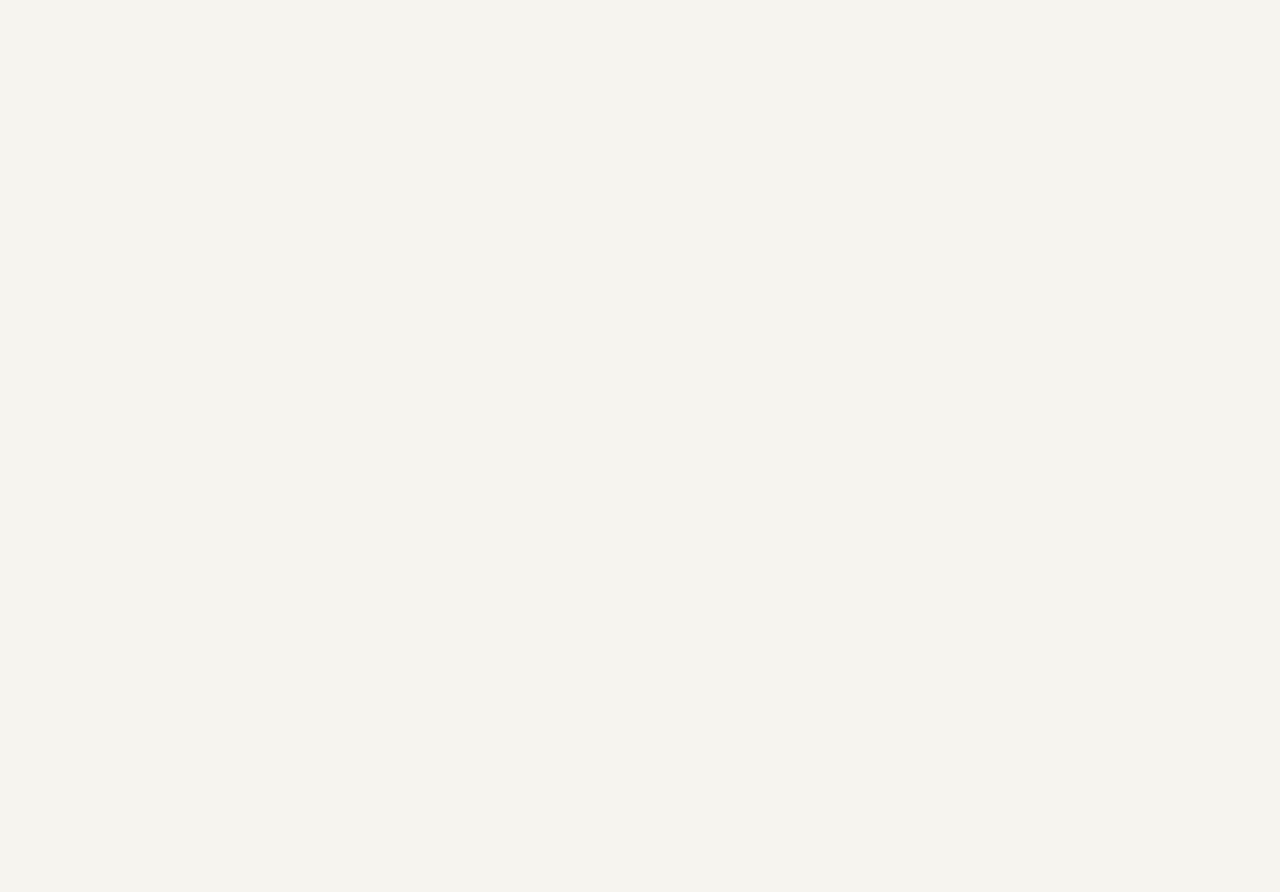
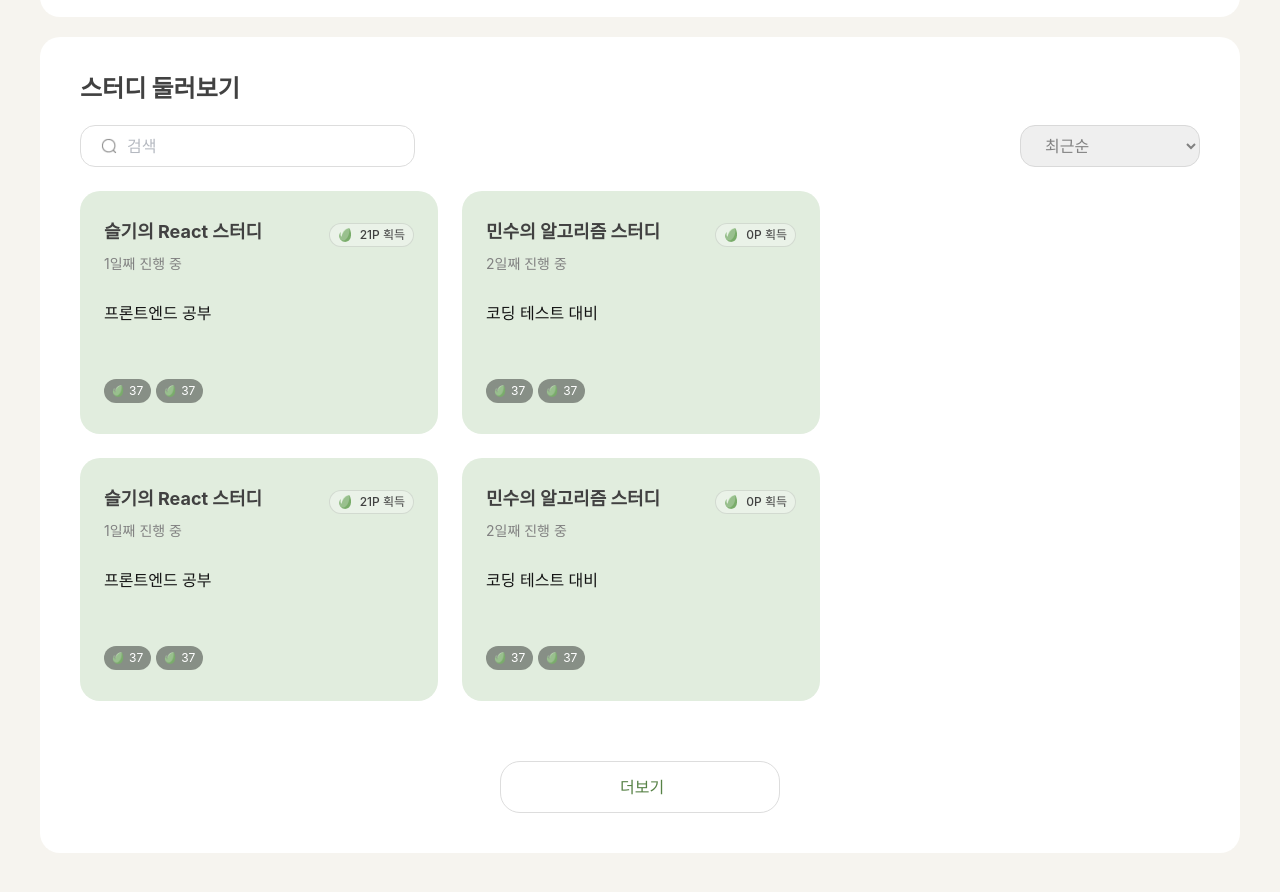
Before and after one commit to juengseulki/Forest-of-Learning-Frontend, a React (Vite) app: page / in a window 1280 px wide. Shown: the part 440-1332 px from the top of the page. Before the commit the page ends 800 px from the top, so only its background shows below. Built offline with nearby package versions, Linux system fonts and the light colour scheme; a web font is replaced by a local one.

Commit message:
feat: 홈 레이아웃

```diff
--- a/src/feature/study/components/StudyCard.jsx
+++ b/src/feature/study/components/StudyCard.jsx
@@ -10,7 +10,7 @@ export default function StudyCard({ studys, point }) {
 
   return (
     <>
-      <div className="study-card" key={studys.id}>
+      <div className="study-card">
         <section className="card-header">
           <div className="header-top">
             <div className="title-group">
--- a/src/feature/study/components/StudyList.jsx
+++ b/src/feature/study/components/StudyList.jsx
@@ -10,7 +10,11 @@ function StudyList() {
   return (
     <div className="card-list">
       {study.map((studys) => {
-        return <StudyCard studys={studys} point={point} />;
+        return (
+          <div key={studys.id}>
+            <StudyCard studys={studys} point={point} />
+          </div>
+        );
       })}
     </div>
   );
--- a/src/pages/HomePage.jsx
+++ b/src/pages/HomePage.jsx
@@ -1,14 +1,36 @@
 import StudyList from '../feature/study/components/StudyList';
 import '../styles/HomePage.css';
+import ic_search from '../shared/images/icons/ic_search.png';
 
 function HomePage() {
   return (
     <div className="main-container">
-      <section>
-        <p>최근 조회한 스터디</p>
+      <section className="recent-lookup">
+        <p className="home-title">최근 조회한 스터디</p>
         <StudyList />
       </section>
-      <section>스터디 둘러보기</section>
+      <section className="study-list">
+        <div className="list-top">
+          <p className="home-title">스터디 둘러보기</p>
+          <div className="filter">
+            <div className="search-container">
+              <img src={ic_search} alt="검색 아이콘" />
+              <input placeholder="검색" />
+            </div>
+            <select className="select-container">
+              <option>최근순</option>
+              <option>오래된 순</option>
+              <option>많은 포인트 순</option>
+              <option>적은 포인트 순</option>
+            </select>
+          </div>
+          <StudyList />
+          <StudyList />
+        </div>
+        <div className="button-container">
+          <button className="see-more">더보기</button>
+        </div>
+      </section>
     </div>
   );
 }
--- a/src/styles/HomePage.css
+++ b/src/styles/HomePage.css
@@ -1,5 +1,99 @@
+input:focus {
+  outline: none;
+}
+
 .main-container {
   display: flex;
   flex-direction: column;
   gap: 20px;
 }
+
+.recent-lookup {
+  background-color: var(--color-white);
+  border-radius: var(--radius-lg);
+  padding: 40px;
+  display: flex;
+  gap: 10px;
+  flex-direction: column;
+}
+
+.home-title {
+  font-weight: 800;
+  font-size: 24px;
+  line-height: 100%;
+  letter-spacing: 0%;
+  color: #414141;
+}
+
+.study-list {
+  display: flex;
+  flex-direction: column;
+  background-color: var(--color-white);
+  border-radius: var(--radius-lg);
+  padding: 40px;
+  gap: 60px;
+}
+.list-top {
+  display: flex;
+  gap: 24px;
+  flex-direction: column;
+}
+
+.filter {
+  display: flex;
+  justify-content: space-between;
+}
+
+.search-container {
+  width: 335px;
+  height: 42px;
+  border-radius: 15px;
+  border: 1px solid var(--gray-200);
+  padding: 12px 20px;
+  display: flex;
+  gap: 10px;
+}
+
+select::-ms-expand {
+  display: none;
+}
+
+.select-container {
+  width: 180px;
+  height: 42px;
+
+  border-radius: 15px;
+  border: 1px solid #d9d9d9;
+  padding: 9px 20px;
+
+  font-weight: 400;
+  font-size: 16px;
+  line-height: 100%;
+  letter-spacing: 0%;
+  color: var(--gray-300);
+  cursor: pointer;
+}
+
+.select-container:focus {
+  outline: none;
+}
+
+.button-container {
+  display: flex;
+  justify-content: center;
+}
+
+.see-more {
+  width: 280px;
+  border-radius: 20px;
+  border: 1px solid var(--gray-200);
+  padding: 17px 119px;
+
+  color: var(--color-green-text);
+  font-weight: 500;
+  font-size: 16px;
+  line-height: 100%;
+  letter-spacing: 0%;
+  white-space: nowrap;
+  cursor: pointer;
+}
```
